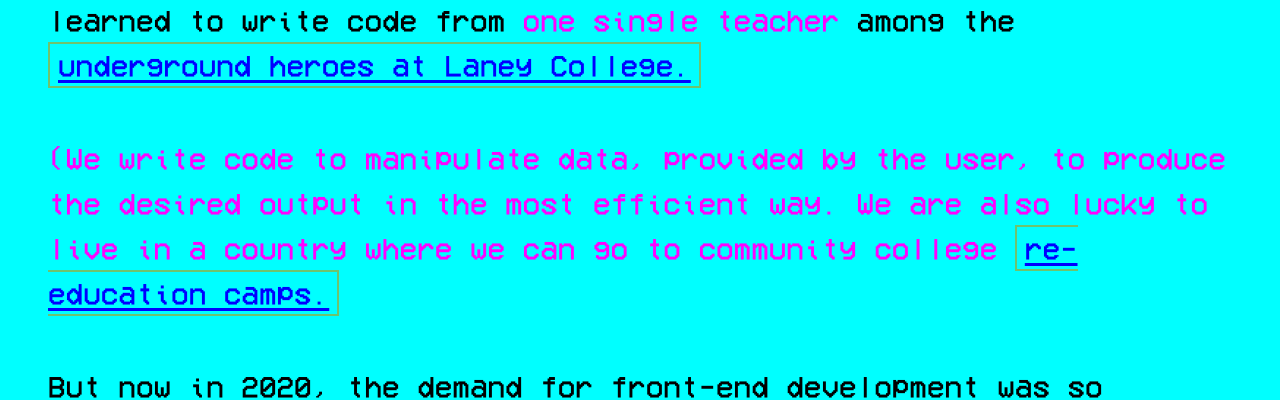
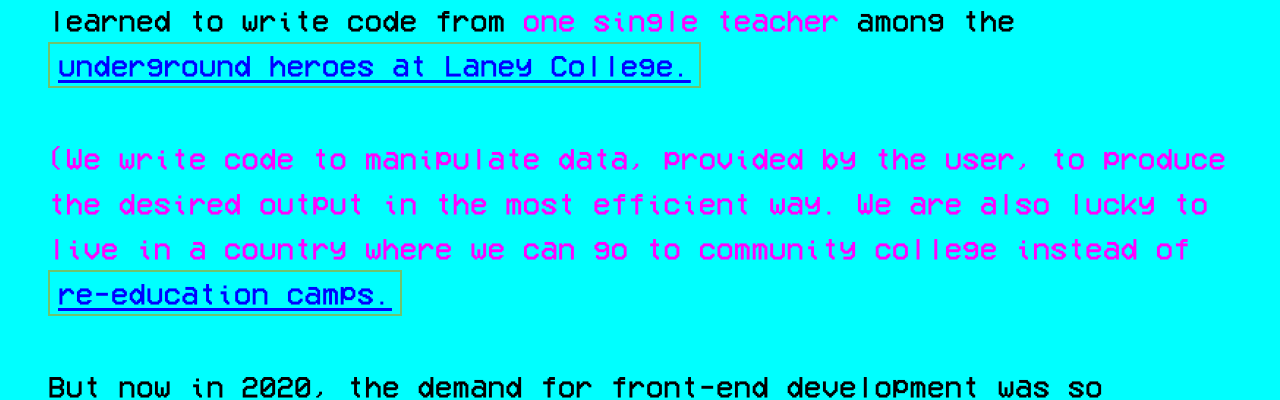
Before and after one commit to TheDripper/notusedyet, a Nuxt app: page /rip-bam-house-on-fire in a window 1280 px wide. Shown: the part 2123-2523 px from the top of the page. Built offline with nearby package versions, Linux system fonts and the light colour scheme.

Commit message:
INSTEAD OF yikes

```diff
--- a/pages/rip-bam-house-on-fire.vue
+++ b/pages/rip-bam-house-on-fire.vue
@@ -18,7 +18,7 @@
       I drove past Mead Ave when I was moving to San Francisco this last spring.
       For five years, I've been getting told that the team reviewed my skills and I was not a good fit at this time, but please do subscribe to their marketing emails and follow them on Twitter. Toward the end of this marathon of failure, I was confident I <span class="magenta">had the skills</span> listed in the application, but <span class="magenta">still was denied</span>.</p>
       <p>I believe <span class="magenta">people with degrees want to hire other people with degrees</span>. I have no degree because I <a href="https://www.google.com/search?rlz=1C5CHFA_enUS847US847&ei=G9ItX7PeOMG-0PEPq4OuyAY&q=uc+berkeley+tuition+protests&oq=uc+berkeley+tuition+protests&gs_lcp=CgZwc3ktYWIQAzIGCAAQFhAeOgQIABBHOgIIADoICCEQFhAdEB46BQghEKABUNzvH1ji9R9g5_wfaABwAngAgAFoiAGEBZIBAzcuMZgBAKABAaoBB2d3cy13aXrAAQE&sclient=psy-ab&ved=0ahUKEwjz14rajorrAhVBHzQIHauBC2kQ4dUDCAw&uact=5" target="_blank"> dropped out of UC Berkeley</a> and learned to write code from <span class="magenta">one single teacher</span> among the <a href="https://laney.edu/" target="_blank">underground heroes at Laney College.</a></p>
-      <p class="magenta py-6">(We write code to manipulate data, provided by the user, to produce the desired output in the most efficient way. We are also lucky to live in a country where we can go to community college <a href="https://www.google.com/search?q=vietnamese+refugee&rlz=1C5CHFA_enUS847US847&oq=vietnamese+refugee&aqs=chrome..69i57j0l7.8223j0j9&sourceid=chrome&ie=UTF-8" target="_blank">re-education camps.</a></p>
+      <p class="magenta py-6">(We write code to manipulate data, provided by the user, to produce the desired output in the most efficient way. We are also lucky to live in a country where we can go to community college instead of <a href="https://www.google.com/search?q=vietnamese+refugee&rlz=1C5CHFA_enUS847US847&oq=vietnamese+refugee&aqs=chrome..69i57j0l7.8223j0j9&sourceid=chrome&ie=UTF-8" target="_blank">re-education camps.</a></p>
       <p>But now in 2020, the demand for front-end development was so intense that I'd <span class="magenta">finally</span> landed a full-time gig at a serious tech company and could afford to walk to work.
     </p>
     <p>
```
